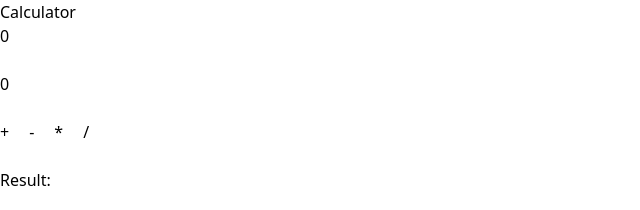
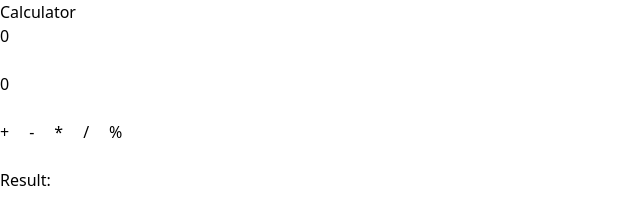
Before and after one commit to gawali9405/my-demo, a React (Vite) app in the folder student/: page / in a window 1280 px wide. Shown: the top 210 px of the page, without its empty margins (0-640 px from the left). Built offline with nearby package versions, Linux system fonts and the light colour scheme.

Commit message:
modules operation completed

```diff
--- a/student/src/Calculator.tsx
+++ b/student/src/Calculator.tsx
@@ -19,9 +19,9 @@ const Calculator = () => {
       case "divide":
         setResult(num2 !== 0 ? num1 / num2 : "Cannot divide by zero");
         break;
-    //   case "modulus":
-    //     setResult(num2 !== 0 ? num1 % num2 : "Cannot find modulus with zero");
-    //     break;
+      case "modulus":
+        setResult(num2 !== 0 ? num1 % num2 : "Cannot find modulus with zero");
+        break;
       default:
         setResult("Please give a valid input");
     }
@@ -51,7 +51,7 @@ const Calculator = () => {
         <button onClick={() => handleOperation("subtract")}>-</button>
         <button onClick={() => handleOperation("multiply")}>*</button>
         <button onClick={() => handleOperation("divide")}>/</button>
-        {/* <button onClick={() => handleOperation("modulus")}>%</button> */}
+        <button onClick={() => handleOperation("modulus")}>%</button>
       </div>
       <br />
       <h1>Result: {result}</h1>
```
